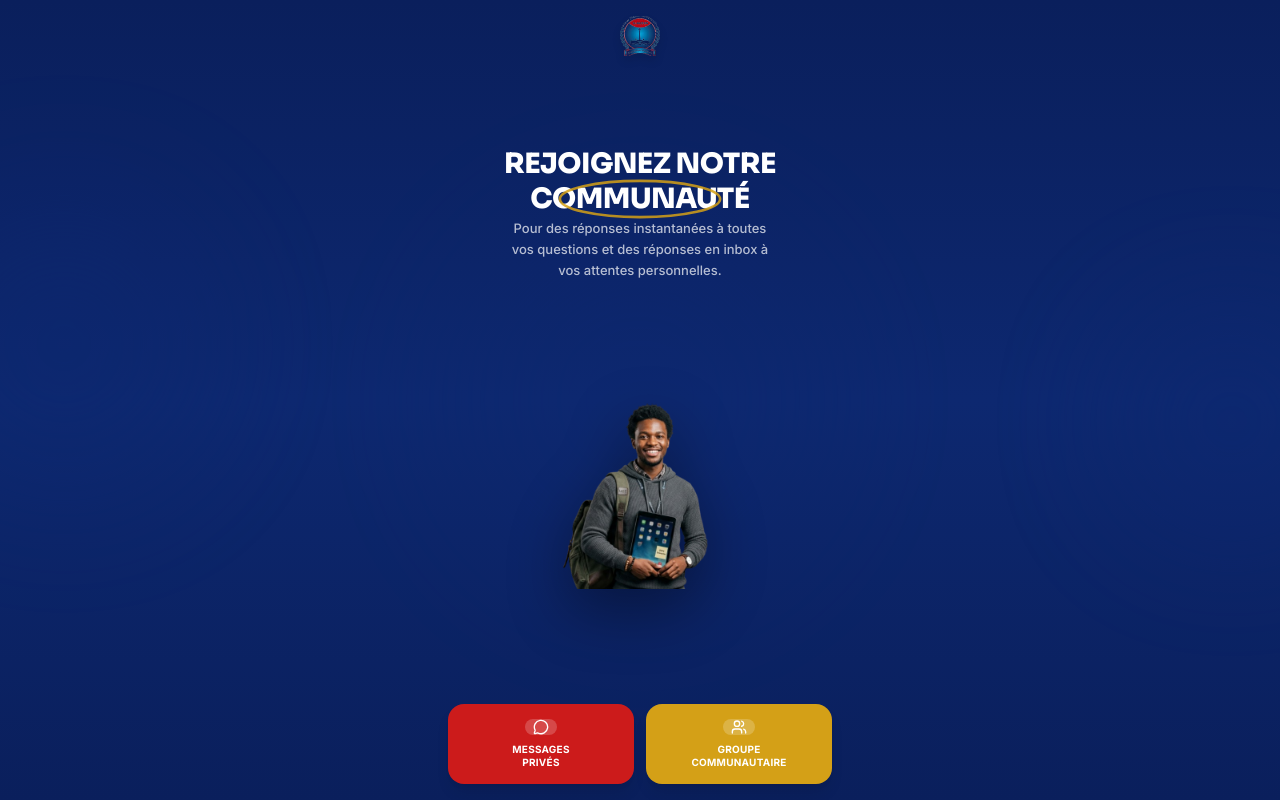
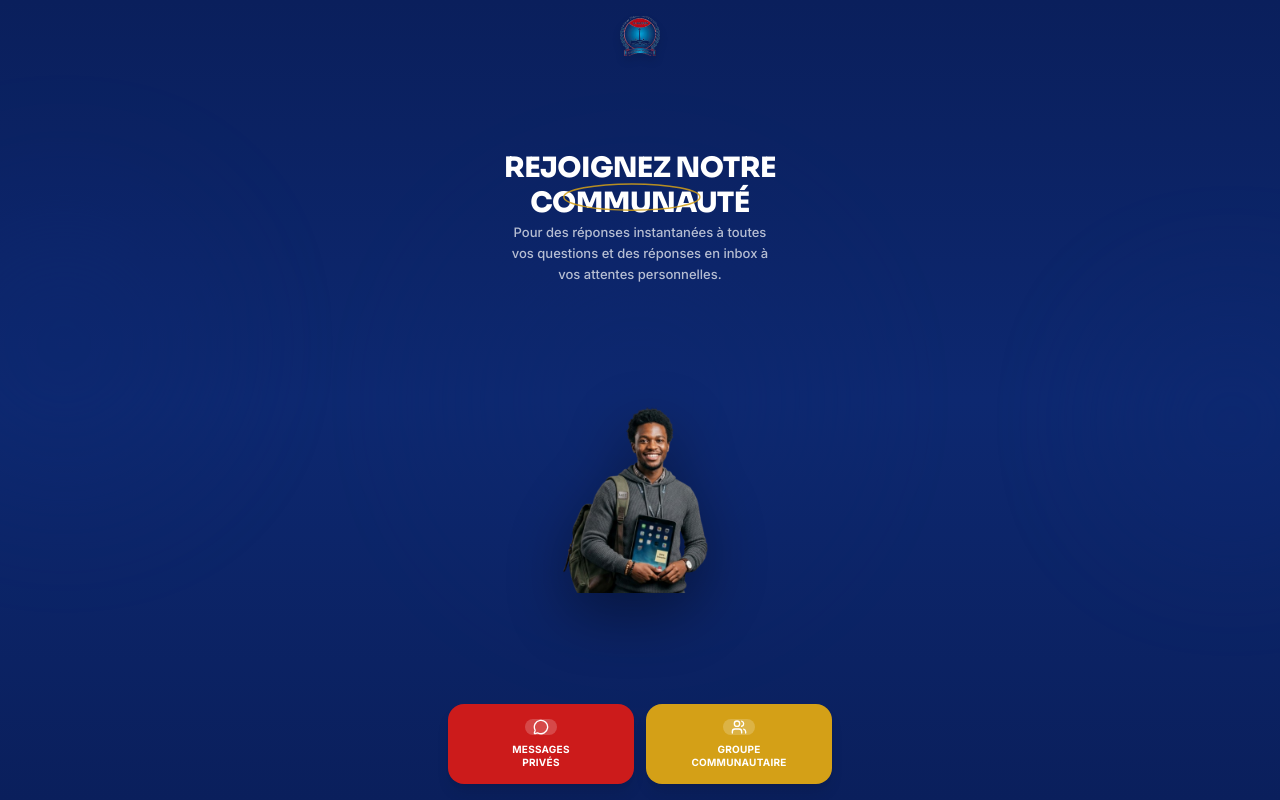
Before and after one commit to DIABY007/UAUBEN-CHAT-PAGE, a Next.js app: page / in a window 1280 px wide. Built offline with nearby package versions, Linux system fonts and the light colour scheme.

Commit message:
fix: ellipse SVG redimensionnée + gap réduit entre sous-titre et photo

```diff
--- a/src/app/page.tsx
+++ b/src/app/page.tsx
@@ -48,18 +48,18 @@ export default function HomePage() {
               COMMUNAUTÉ
               {/* Ellipse SVG dessinée à la main — Or U-AUBEN */}
               <svg
-                className="absolute -inset-x-3 -inset-y-2 pointer-events-none w-auto h-[140%] top-1/2 left-1/2 -translate-x-1/2 -translate-y-1/2"
-                viewBox="0 0 220 56"
+                className="absolute inset-x-[-8px] inset-y-[-6px] pointer-events-none w-full h-full overflow-visible"
+                viewBox="0 0 280 60"
                 fill="none"
                 aria-hidden="true"
               >
                 <ellipse
-                  cx="110"
-                  cy="28"
-                  rx="106"
-                  ry="24"
+                  cx="140"
+                  cy="30"
+                  rx="135"
+                  ry="26"
                   stroke="#D4A017"
-                  strokeWidth="3.5"
+                  strokeWidth="3"
                   strokeLinecap="round"
                   className="opacity-85"
                 />
@@ -75,7 +75,7 @@ export default function HomePage() {
         </div>
 
         {/* ===== ZONE PHOTO : Étudiant ===== */}
-        <div className="flex justify-center items-center py-2 shrink-0">
+        <div className="flex justify-center items-center pt-1 pb-0 shrink-0">
           <div className="relative w-[200px] h-[220px]">
             <Image
               src="/student.png"
```
